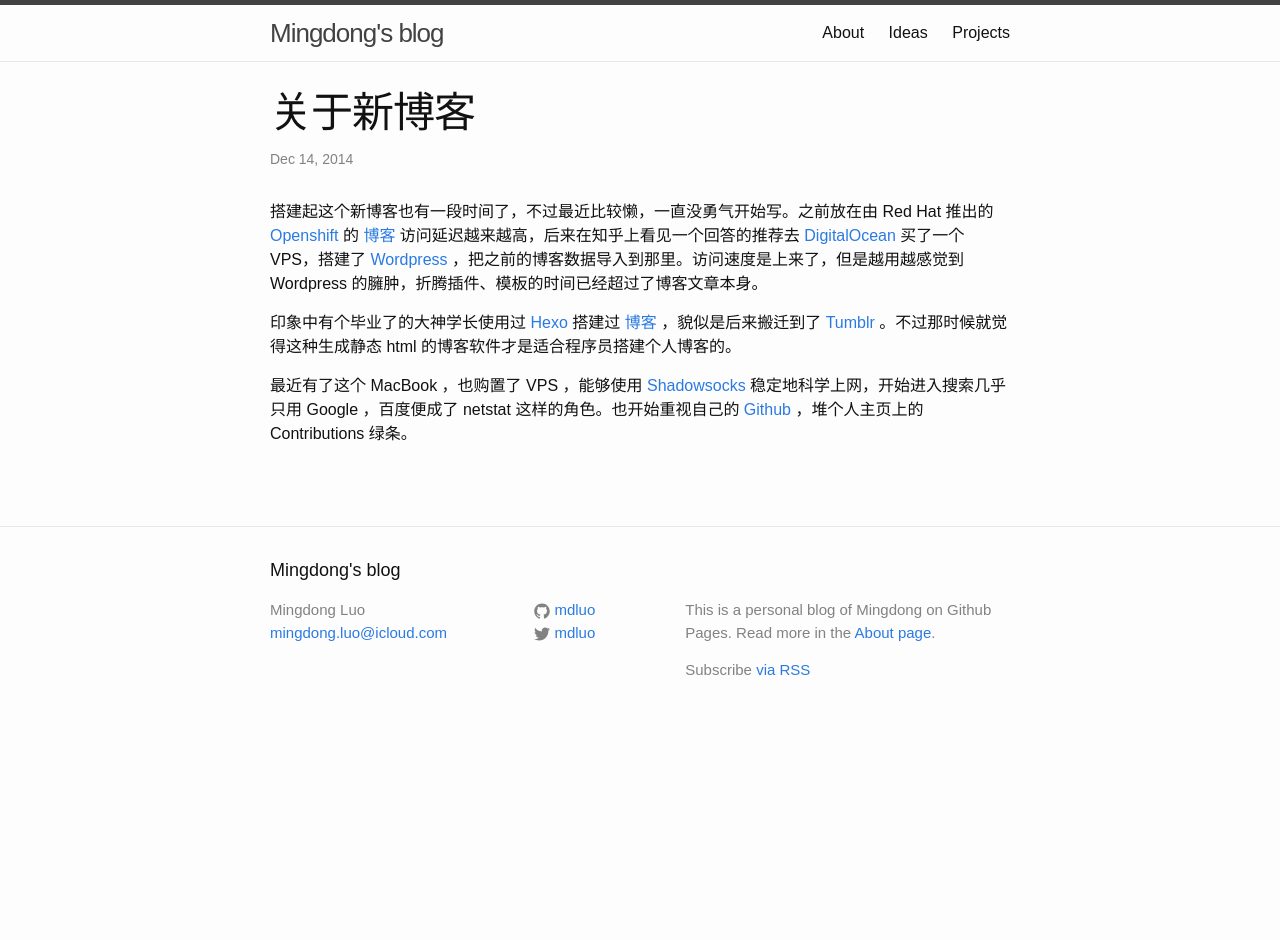
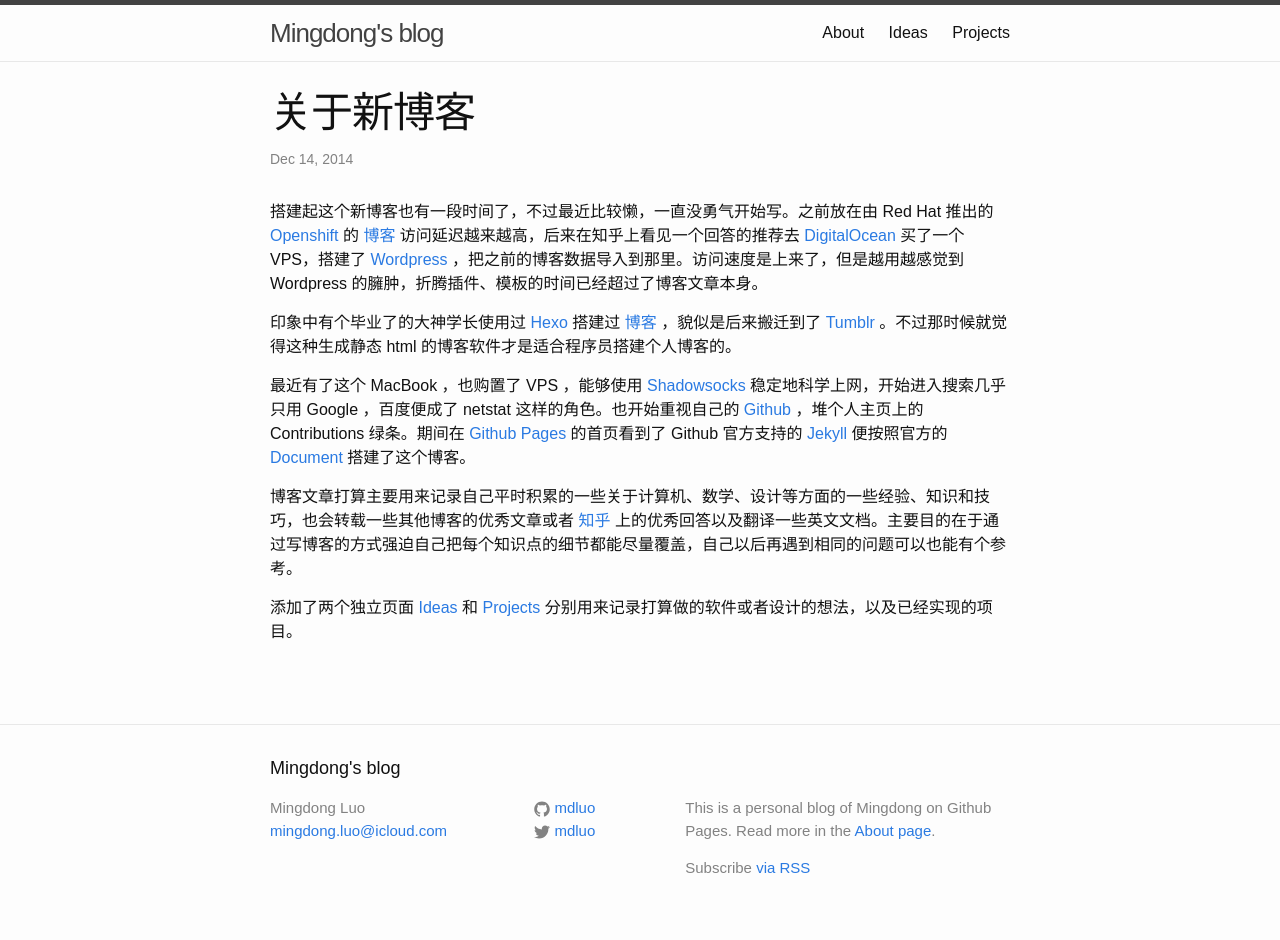
Before and after one commit to itfen/md, a Jekyll site: the page built from _posts/2014-12-14-about-this-blog.md, in a window 1280 px wide. Built offline with Jekyll 4.4.1, drawn with Linux system fonts in a browser that asks for light colours; before the commit the page ends 900 px from its top, so only the background shows below that.

Commit message:
Update post

```diff
--- a/_posts/2014-12-14-about-this-blog.md
+++ b/_posts/2014-12-14-about-this-blog.md
@@ -7,7 +7,11 @@
 
 印象中有个毕业了的大神学长使用过 [Hexo][Hexo] 搭建过 [博客][fxck.it] ，貌似是后来搬迁到了 [Tumblr][Tumblr] 。不过那时候就觉得这种生成静态 html 的博客软件才是适合程序员搭建个人博客的。
 
-最近有了这个 MacBook ，也购置了 VPS ，能够使用 [Shadowsocks][Shadowsocks] 稳定地科学上网，开始进入搜索几乎只用 Google ，百度便成了 netstat 这样的角色。也开始重视自己的 [Github][Github] ，堆个人主页上的 Contributions 绿条。
+最近有了这个 MacBook ，也购置了 VPS ，能够使用 [Shadowsocks][Shadowsocks] 稳定地科学上网，开始进入搜索几乎只用 Google ，百度便成了 netstat 这样的角色。也开始重视自己的 [Github][Github] ，堆个人主页上的 Contributions 绿条。期间在 [Github Pages][Github Pages] 的首页看到了 Github 官方支持的 [Jekyll][Jekyll] 便按照官方的 [Document][Document] 搭建了这个博客。
+
+博客文章打算主要用来记录自己平时积累的一些关于计算机、数学、设计等方面的一些经验、知识和技巧，也会转载一些其他博客的优秀文章或者 [知乎][Zhihu] 上的优秀回答以及翻译一些英文文档。主要目的在于通过写博客的方式强迫自己把每个知识点的细节都能尽量覆盖，自己以后再遇到相同的问题可以也能有个参考。
+
+添加了两个独立页面 [Ideas][Ideas] 和 [Projects][Projects] 分别用来记录打算做的软件或者设计的想法，以及已经实现的项目。
 
 [Openshift]:    https://www.openshift.com/
 [Blog-old]:     http://bolg-old.nsmss.com/
@@ -18,3 +22,9 @@
 [Tumblr]:       https://www.tumblr.com/
 [Shadowsocks]:  https://github.com/shadowsocks
 [Github]:       https://github.com/mdluo
+[Github Pages]: https://pages.github.com/
+[Jekyll]:       http://jekyllrb.com/
+[Document]:     https://help.github.com/articles/using-jekyll-with-pages/
+[Zhihu]:        http://www.zhihu.com/
+[Ideas]:        /ideas.html
+[Projects]:     /projects.html
```
